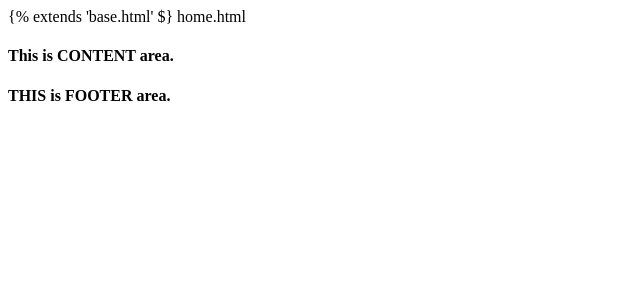
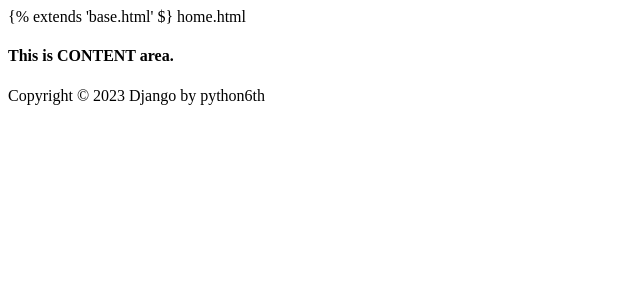
Before and after one commit to kyoungmin-kang/DjangoProject6th, a Django app: template templates/home.html in a window 1280 px wide. Shown: the top 300 px of the page, without its empty margins (0-640 px from the left). Run offline with Django 4.2, Linux system fonts and the light colour scheme; the template is opened without the code that fills it, so the values that code supplies are empty.

Commit message:
footer block cording

```diff
--- a/templates/home.html
+++ b/templates/home.html
@@ -41,6 +41,8 @@
 
 {% block footer %}
 <footer class="fixed-bottom bg-info">
-    <h4>THIS is FOOTER area.</h4>
+    <div class="text-white font-italic text-right mr-5">
+        Copyright &copy; 2023 Django by python6th
+    </div>
 </footer>
 {% endblock footer %}
```
